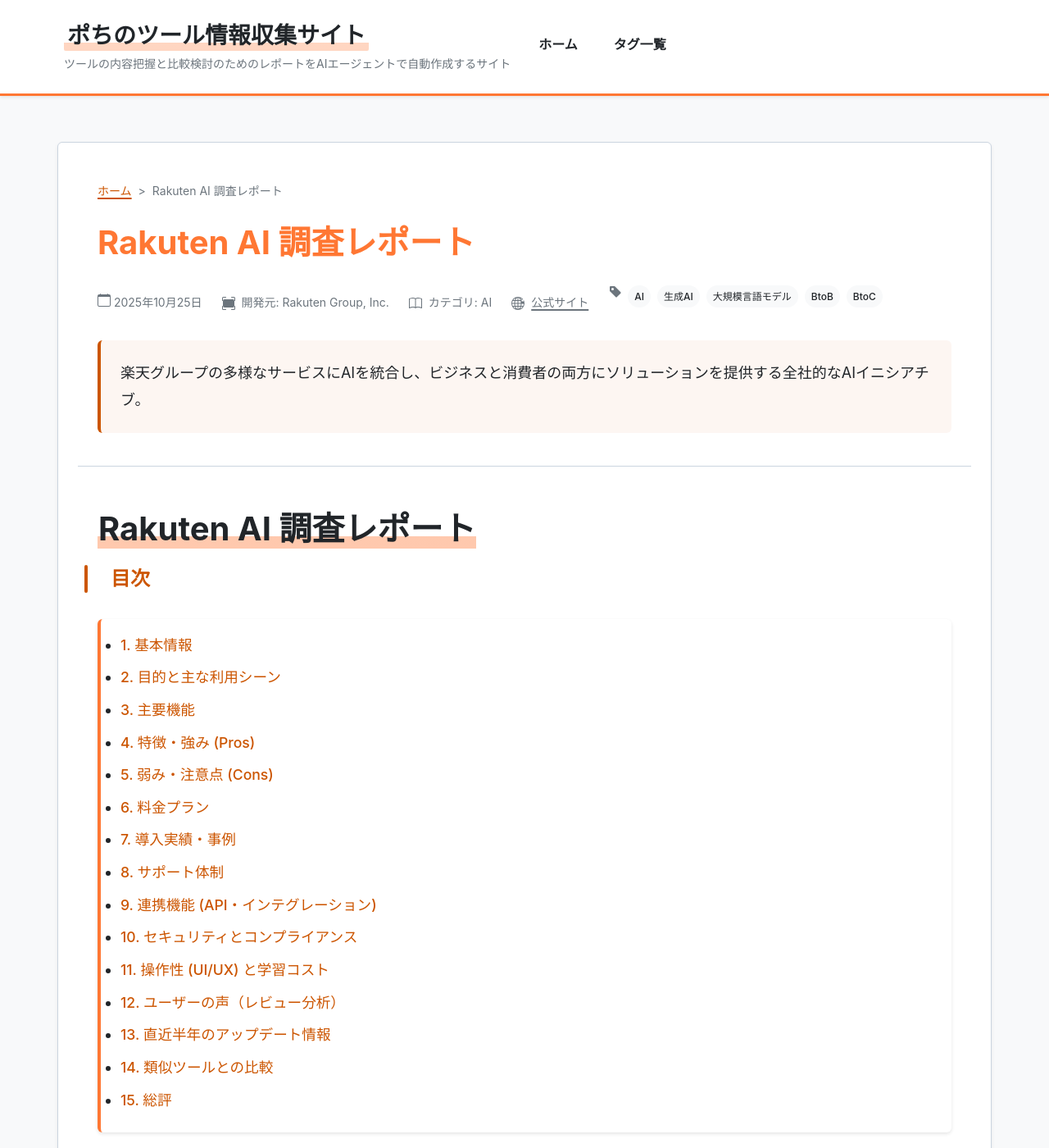
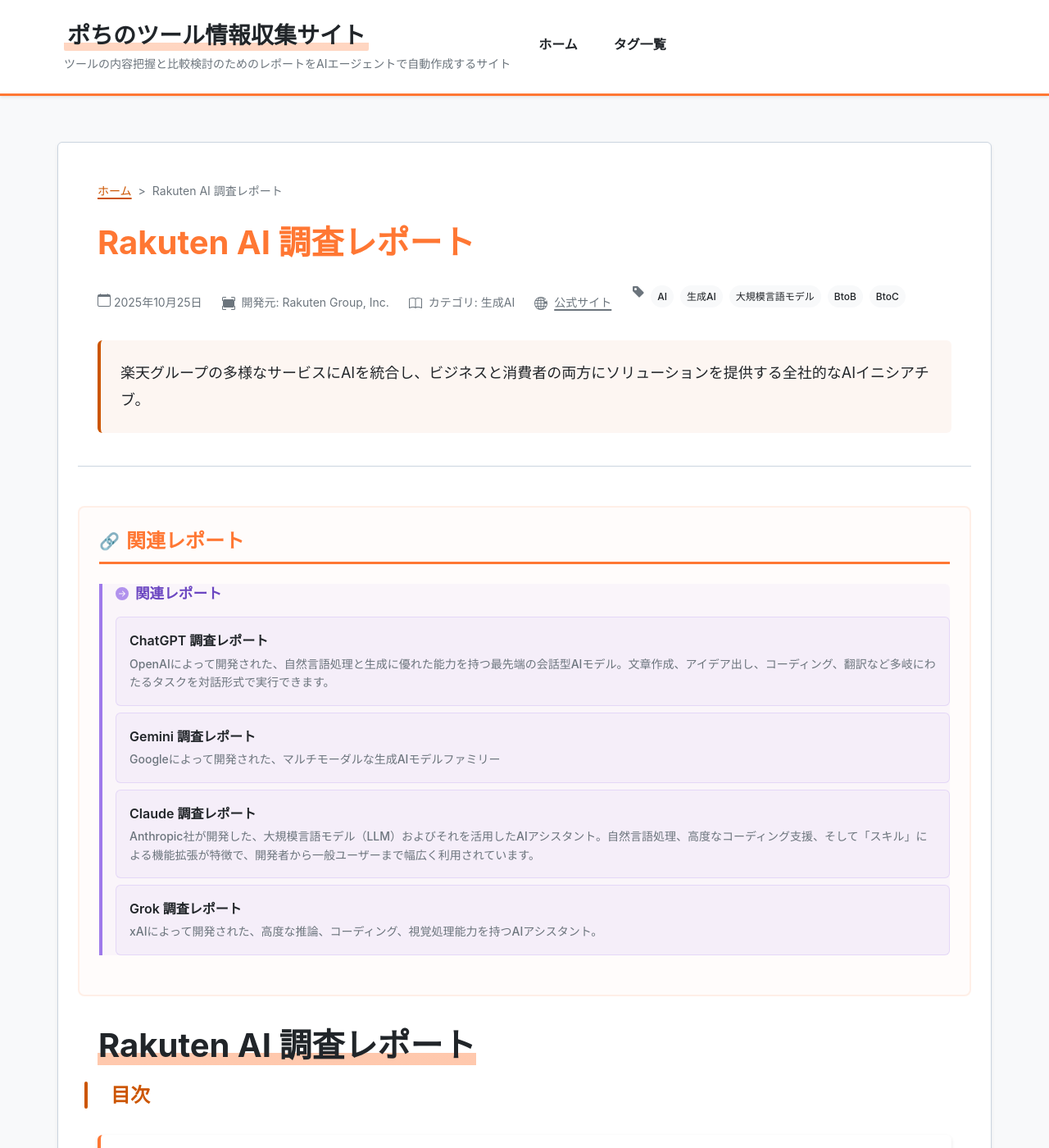
Before and after one commit to aegisfleet/tool-survey-report, a Jekyll site: the page built from _reports/rakuten-ai.md, in a window 1280 px wide and 1400 px high. Shown: the whole window at 82% size. Built offline with Jekyll 4.4.1, drawn with Linux system fonts in a browser that asks for light colours.

Commit message:
feat(reports): Organize Rakuten AI report category and relationships (#126)
Standardizes the category for the Rakuten AI report to "生成AI".
Establishes bidirectional relationships with competitor AI tools (ChatGPT, Gemini, Claude, Grok).
Updates the progress log in `task-organizing-category-tags.md` to reflect these changes.

Co-authored-by: google-labs-jules[bot] <161369871+google-labs-jules[bot]@users.noreply.github.com>

```diff
--- a/_reports/chatgpt.md
+++ b/_reports/chatgpt.md
@@ -17,6 +17,7 @@ relationships:
     - "Gemini"
     - "Claude"
     - "Grok"
+    - "Rakuten AI"
 ---
 
 # **ChatGPT 調査レポート**
--- a/_reports/claude.md
+++ b/_reports/claude.md
@@ -17,6 +17,7 @@ relationships:
     - "ChatGPT"
     - "Gemini"
     - "Grok"
+    - "Rakuten AI"
 ---
 
 # **Claude 調査レポート**
--- a/_reports/gemini.md
+++ b/_reports/gemini.md
@@ -17,6 +17,7 @@ relationships:
     - "ChatGPT"
     - "Claude"
     - "Grok"
+    - "Rakuten AI"
 ---
 
 # **Gemini 調査レポート**
--- a/_reports/grok.md
+++ b/_reports/grok.md
@@ -17,6 +17,7 @@ relationships:
     - "ChatGPT"
     - "Gemini"
     - "Claude"
+    - "Rakuten AI"
 ---
 
 # **Grok 調査レポート**
--- a/_reports/rakuten-ai.md
+++ b/_reports/rakuten-ai.md
@@ -1,7 +1,7 @@
 ---
 title: "Rakuten AI 調査レポート"
 tool_name: "Rakuten AI"
-category: "AI"
+category: "生成AI"
 developer: "Rakuten Group, Inc."
 official_site: "https://ai.rakuten.co.jp/"
 date: "2025-10-25"
@@ -13,6 +13,12 @@ tags:
   - "BtoB"
   - "BtoC"
 description: "楽天グループの多様なサービスにAIを統合し、ビジネスと消費者の両方にソリューションを提供する全社的なAIイニシアチブ。"
+relationships:
+  related_tools:
+    - "ChatGPT"
+    - "Gemini"
+    - "Claude"
+    - "Grok"
 ---
 
 # **Rakuten AI 調査レポート**
```
Also changed, not shown: task-organizing-category-tags.md (+11 -0 lines).
